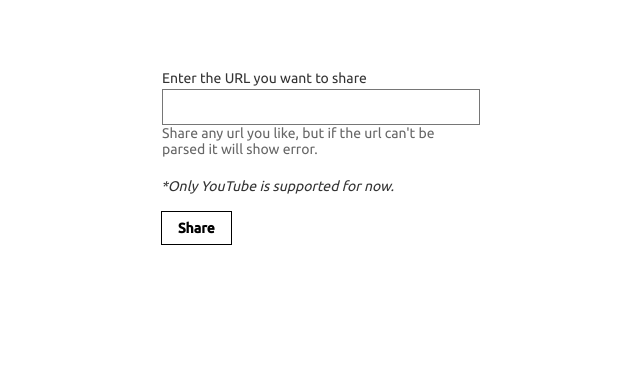
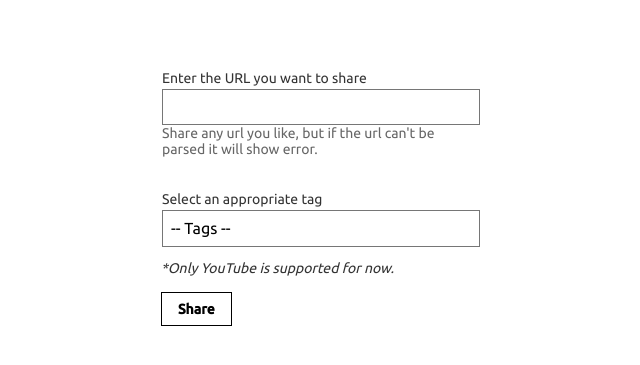
Before and after one commit to Ananto30/sic, a Django app: page /share/ in a window 1280 px wide. Shown: the part 51-416 px from the top of the page, without its empty margins (319-959 px from the left). Run offline with Django 3.2, Linux system fonts and the light colour scheme.

Commit message:
Add tags in share page

```diff
--- a/web/templates/web/share.html
+++ b/web/templates/web/share.html
@@ -15,13 +15,20 @@
                     <legend class="ph0 mh0 fw6 clip">Share</legend>
                     <div class="mt3">
                         <label class="db fw4 lh-copy f6" for="url">Enter the URL you want to share</label>
-                        <input class="pa2 input-reset ba bg-transparent w-100 measure" type="url" name="url" id="url" autocomplete="off">
+                        <input class="pa2 input-reset ba bg-transparent w-100 measure" type="url" name="url" id="url" autocomplete="off" required>
+                        <small id="name-desc" class="f6 black-60 db mb2">Share any url you like, but if the url can't be parsed it will show error.</small>
 
-                        <small id="name-desc" class="f6 black-60 db mb2">Share any url you like, but if the url can't be parsed it will show error.</small>
+                        <label class="db fw4 lh-copy f6 mt4" for="tag">Select an appropriate tag</label>
+                        <select class="pa2 input-reset ba bg-transparent w-100 measure" name="tag" id="tag" required>
+                            <option disabled selected value> -- Tags --</option>
+                            {% for t in tags %}
+                                <option value="{{ t }}">{{ t }}</option>
+                            {% endfor %}
+                        </select>
                     </div>
                 </fieldset>
 
-                <i class="f6 black-80">*Only YouTube is supported for now.</i>
+                <i class="f6 black-80 mt3">*Only YouTube is supported for now.</i>
                 <div class="mt3"><input class="b ph3 pv2 input-reset ba b--black bg-transparent grow pointer f6" type="submit" value="Share"></div>
             </form>
         </article>
--- a/web/views.py
+++ b/web/views.py
@@ -1,7 +1,6 @@
 import re
 
 from django.shortcuts import render
-from ratelimit.decorators import ratelimit
 from webpreview import web_preview
 
 from web.models import Content
@@ -24,7 +23,8 @@ def is_valid_url(url):
 
 
 def is_domain_in_list(url):
-    return url.lower() in supported_domains
+    for sd in supported_domains:
+        return sd in url.lower()
 
 
 def home(request):
@@ -37,22 +37,28 @@ def about(request):
     return render(request, 'web/about.html')
 
 
-@ratelimit(key='ip', rate='2/5m')
+# @ratelimit(key='ip', rate='2/5m')
 def share(request):
+    tags = [t[0] for t in Content.TAGS]
     if request.method == 'GET':
-        return render(request, 'web/share.html')
+        return render(request, 'web/share.html', {"tags": tags})
     if request.method == 'POST':
         was_limited = getattr(request, 'limited', False)
         print(was_limited)
         if was_limited:
-            return render(request, 'web/share.html', {"error": "Please don't spam, you can share 2 URL every 5 minute. Thanks!"})
+            return render(request, 'web/share.html', {"error": "Please don't spam, you can share 2 URL every 5 minute. Thanks!", "tags": tags})
 
         url = request.POST.get('url')
+        tag = request.POST.get('tag')
+        print("mama", tag)
+
         if not is_valid_url(url):
-            return render(request, 'web/share.html', {"error": "Not a valid URL!"})
+            return render(request, 'web/share.html', {"error": "Not a valid URL!", "tags": tags})
+        if tag not in tags:
+            return render(request, 'web/share.html', {"error": "Enter valid tag!", "tags": tags})
 
         if not is_domain_in_list(url):
-            return render(request, 'web/share.html', {"error": "This is not a supported URL!"})
+            return render(request, 'web/share.html', {"error": "This is not a supported URL!", "tags": tags})
 
         title, desc, img_url = web_preview(url)
         if title and img_url:
@@ -64,6 +70,6 @@ def share(request):
 
             )
             cntnt.save()
-            return render(request, 'web/share.html', {"success": "URL added successfully"})
+            return render(request, 'web/share.html', {"success": "URL added successfully", "tags": tags})
 
-        return render(request, 'web/share.html', {"error": "URL cannot be parsed, please try another URL."})
+        return render(request, 'web/share.html', {"error": "URL cannot be parsed, please try another URL.", "tags": tags})
```
Also changed, not shown: web/admin.py (+6 -1 lines).
